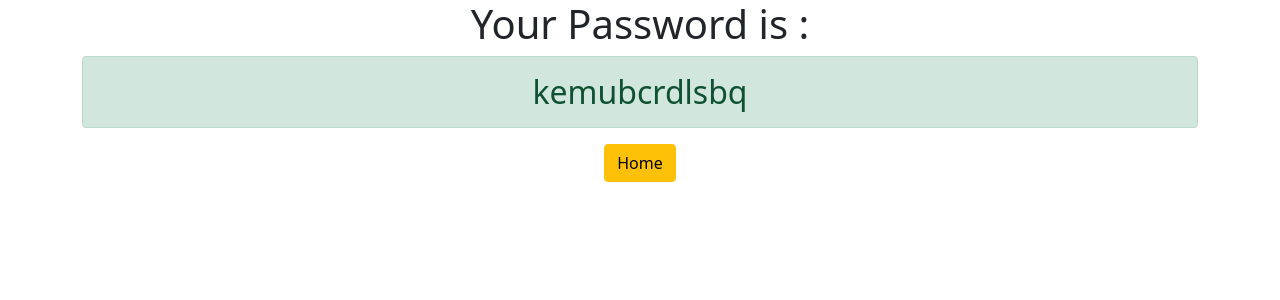
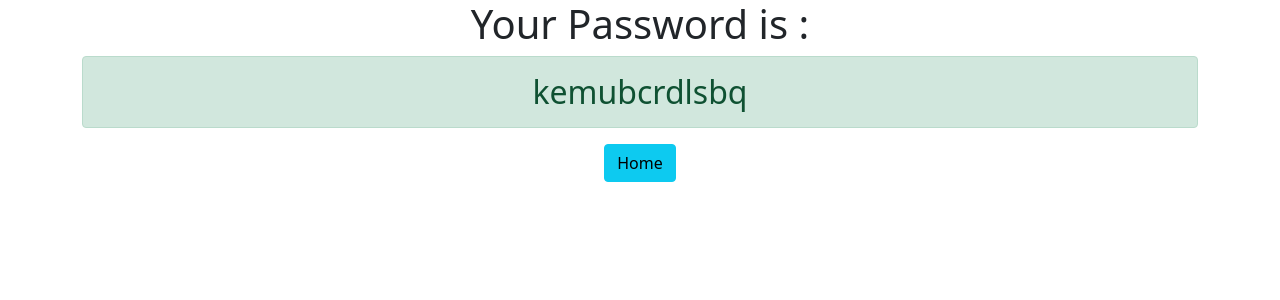
Before and after one commit to FatemehDerakhshan/django3-password-generator, a Django app: page /password/ in a window 1280 px wide. Shown: the top 300 px of the page. Run offline with Django 3.2, Linux system fonts and the light colour scheme.

Commit message:
I made some tweaks

```diff
--- a/generator/templates/generator/password.html
+++ b/generator/templates/generator/password.html
@@ -3,5 +3,5 @@
 <div class="container text-center">
     <h1>Your Password is :</h1>
     <h2 class="alert alert-success">{{ password }}</h2>
-    <a href="{% url 'home' %}" class="btn btn-warning">Home</a>
+    <a href="{% url 'home' %}" class="btn btn-info">Home</a>
 </div>
--- a/password_generator/settings.py
+++ b/password_generator/settings.py
@@ -20,7 +20,7 @@ BASE_DIR = Path(__file__).resolve().parent.parent
 # See https://docs.djangoproject.com/en/3.2/howto/deployment/checklist/
 
 # SECURITY WARNING: keep the secret key used in production secret!
-SECRET_KEY = 'django-insecure-0j^g9k+ums5w(d&(38!t@7y2$keb9ms)#f-=o$@t+2q@*meq5z'
+SECRET_KEY = 'django-insecure-0j^g9gggggk+ums5w(d&(38!t@7y2$keb9ms)#f-=o$@t+2q@*meq5z'
 
 # SECURITY WARNING: don't run with debug turned on in production!
 DEBUG = True
```
